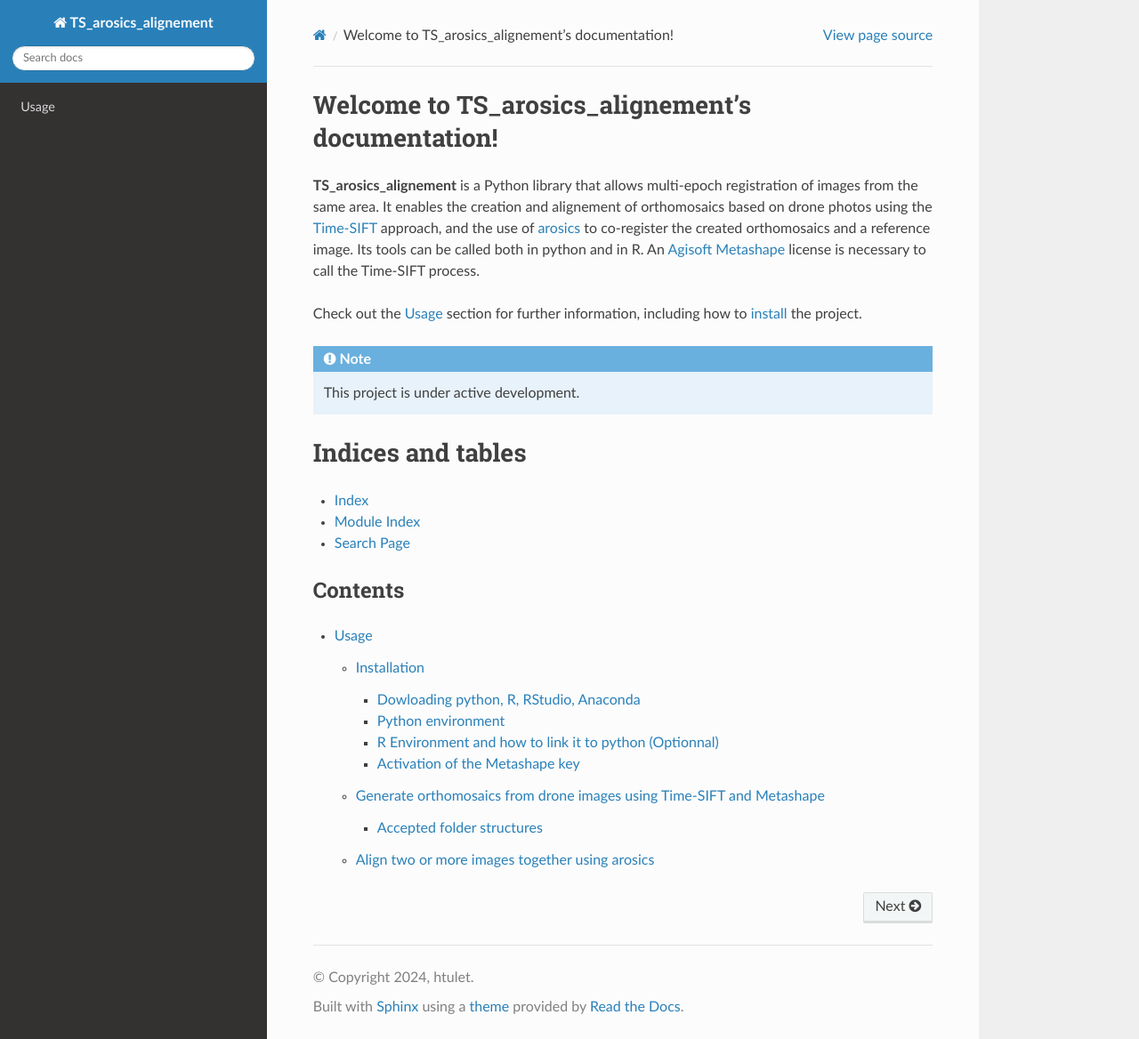
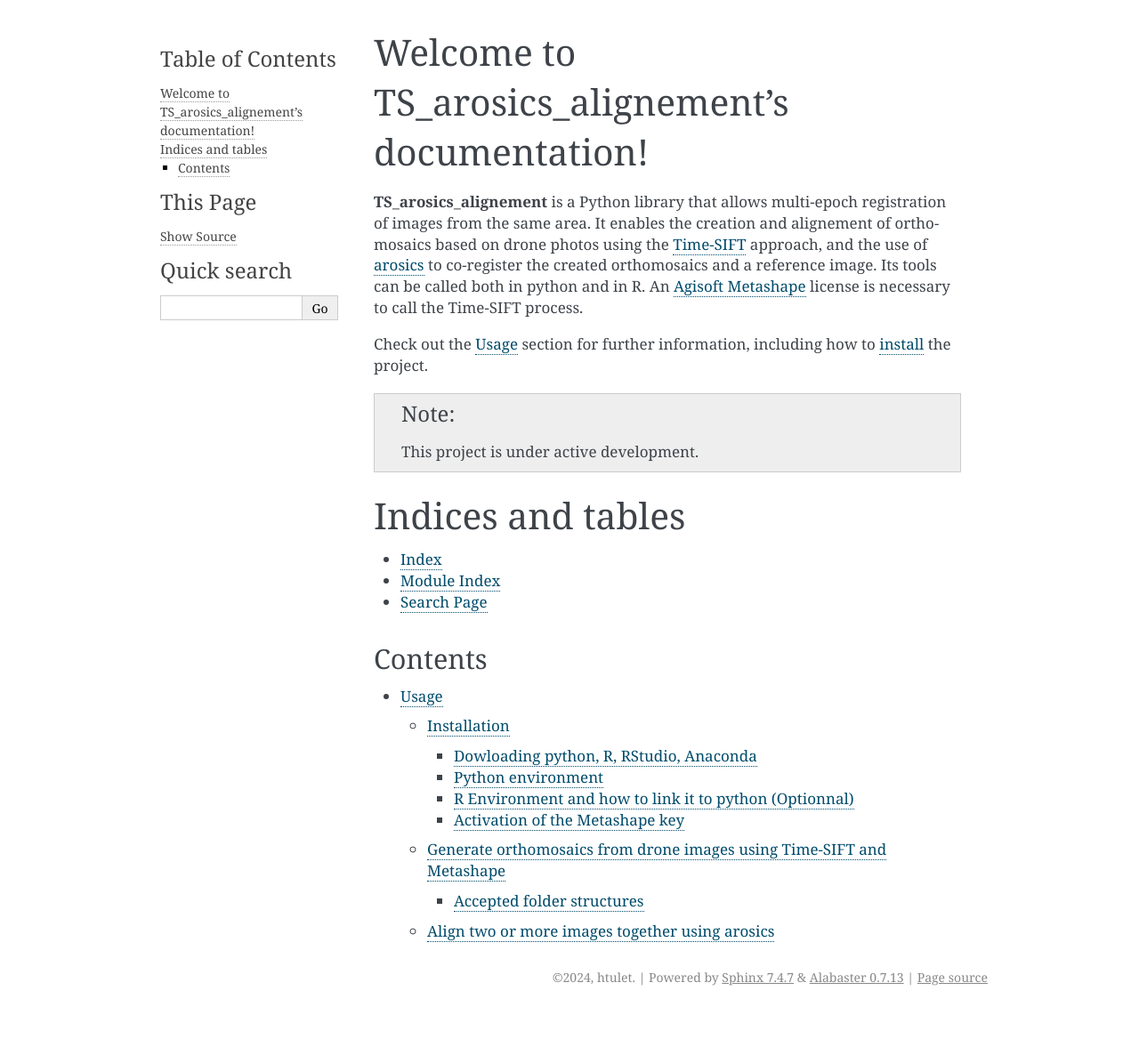
Before and after one commit to htulet/scripts_TS_arosics, a Sphinx documentation site: the page built from docs/source/index.rst, in a window 1280 px wide and 1168 px high. Shown: the whole window at 89% size. Built offline with Sphinx 7.4.7, drawn with Linux system fonts in a browser that asks for light colours.

Commit message:
doc build

```diff
--- a/docs/source/conf.py
+++ b/docs/source/conf.py
@@ -65,8 +65,6 @@ exclude_patterns = []
 
 # The theme to use for HTML and HTML Help pages.  See the documentation for
 # a list of builtin themes.
-#
-html_theme = 'sphinx_rtd_theme'
 
 
 # Add any paths that contain custom static files (such as style sheets) here,
```
Also changed, not shown: TimeSIFT_scripts_auto.py (+4 -3 lines), arosics_chain.py (+4 -3 lines).
